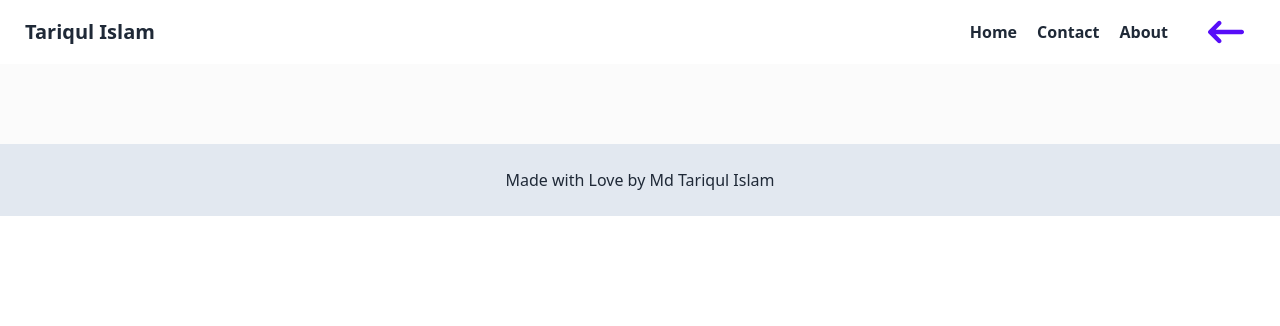
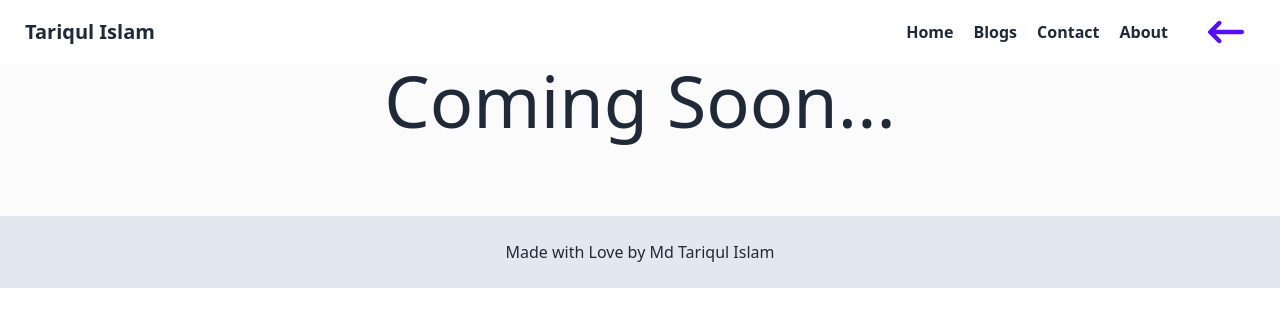
Before and after one commit to learnertariq/portfolio-scic, a React (Create React App) app: page /blogs in a window 1280 px wide. Shown: the top 326 px of the page. Built offline with nearby package versions, Linux system fonts and the light colour scheme.

Commit message:
add blogs

```diff
--- a/src/App.js
+++ b/src/App.js
@@ -11,6 +11,7 @@ import Footer from "./components/Footer";
 import Moshify from "./components/ProjectDetails/Moshify";
 import Parts from "./components/ProjectDetails/Parts";
 import { ToastContainer } from "react-toastify";
+import Blogs from "./components/Blogs";
 
 function App() {
   return (
@@ -30,6 +31,7 @@ function App() {
         <Route path="/about" element={<About />} />
         <Route path="/moshify" element={<Moshify />} />
         <Route path="/parts" element={<Parts />} />
+        <Route path="/blogs" element={<Blogs />} />
       </Routes>
       <Footer />
       <ToastContainer />
--- /dev/null
+++ b/src/components/Blogs.jsx
@@ -0,0 +1,9 @@
+import React from 'react';
+
+const Blogs = () => {
+  return (
+    <h1 className="text-center text-7xl">Coming Soon...</h1>
+  );
+};
+
+export default Blogs;
--- a/src/components/NavBar.jsx
+++ b/src/components/NavBar.jsx
@@ -15,6 +15,9 @@ const NavBar = () => {
         <Link className="font-bold" to="/">
           Home
         </Link>
+        <Link className="font-bold" to="/blogs">
+          Blogs
+        </Link>
         <a className="font-bold" href="/#contact">
           Contact
         </a>
```
